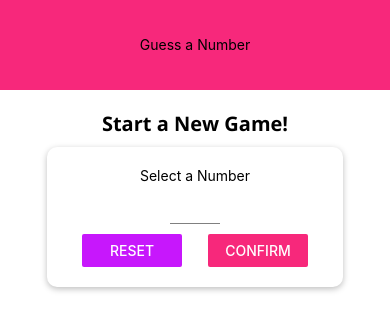
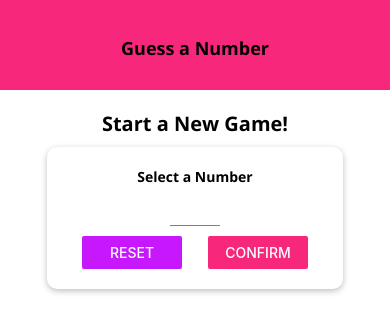
Before and after one commit to kangchih/number-guessing, a React Native app: screen / in a window 390 px wide. Shown: the top 332 px of the page. Built offline with nearby package versions, Linux system fonts and the light colour scheme.

Commit message:
Different ways to handle styles.

```diff
--- /dev/null
+++ b/components/BodyText.js
@@ -0,0 +1,17 @@
+import React from 'react';
+import { Text, StyleSheet } from 'react-native';
+
+const BodyText = props => {
+    return (
+        <Text style={styles.body}>{props.children}</Text>
+
+    );
+};
+
+const styles = StyleSheet.create({
+    body: {
+        fontFamily: 'open-sans-bold'
+    },
+});
+
+export default BodyText;
--- a/components/Header.js
+++ b/components/Header.js
@@ -1,12 +1,14 @@
 import React from 'react';
 import { View, Text, StyleSheet } from 'react-native';
 import Colors from '../constants/colors';
+import TitleText from './TitleText';
+
 
 //functional components
 const Header = props => {
     return (
         <View style={styles.header}>
-            <Text style={styles.headerTitle}>{props.title}</Text>
+            <TitleText>{props.title}</TitleText>
         </View>
     );
 };
@@ -19,9 +21,11 @@
         backgroundColor: Colors.primary,
         alignItems: 'center'
     },
-    headerTitle: {
-        color: 'black',
-    }
+    // headerTitle: {
+    //     color: 'black',
+    //     fontSize: 18,
+    //     fontFamily: 'open-sans-bold'
+    // }
 
 });
 
--- /dev/null
+++ b/components/TitleText.js
@@ -0,0 +1,18 @@
+import React from 'react';
+import { Text, StyleSheet } from 'react-native';
+
+const TitleText = props => {
+    return (
+        <Text style={{...styles.title, ...props.style}}>{props.children}</Text>
+
+    );
+};
+
+const styles = StyleSheet.create({
+    title: {
+        fontFamily: 'open-sans-bold',
+        fontSize: 18
+    },
+});
+
+export default TitleText;
--- /dev/null
+++ b/constants/default-styles.js
@@ -0,0 +1,11 @@
+import { StyleSheet } from 'react-native';
+
+export default StyleSheet.create({
+    bodyText: {
+        fontFamily: 'open-sans',
+    },
+    title: {
+        fontFamily: 'open-sans-bold',
+        fontSize: 18
+    },
+});
--- a/screens/GameScreen.js
+++ b/screens/GameScreen.js
@@ -2,7 +2,7 @@
 import { View, Text, StyleSheet, Button, Alert } from 'react-native';
 import NumberContainer from '../components/NumberContainer';
 import Card from '../components/Card';
-
+import DefaultStyles from '../constants/default-styles'
 
 const generateRandomBetween = (min, max, exclude) => {
     min = Math.ceil(min);
@@ -54,7 +54,7 @@
     };
     return (
         <View style={styles.screen}>
-            <Text >Opponent's Guess</Text>
+            <Text style={DefaultStyles.title} >Opponent's Guess</Text>
             <NumberContainer>{currentGuess}</NumberContainer>
             <Card style={styles.buttonContainer}>
                 <Button title="LOWER" onPress={nextGuessHandler.bind(this, 'lower')} />
--- a/screens/StartGameScreen.js
+++ b/screens/StartGameScreen.js
@@ -5,6 +5,8 @@
 import Input from '../components/Input';
 import Number from '../components/NumberContainer';
 import NumberContainer from '../components/NumberContainer';
+import BodyText from '../components/BodyText';
+import TitleText from '../components/TitleText';
 
 
 const StartGameScreen = props => {
@@ -53,9 +55,9 @@
             Keyboard.dismiss();
         }}>
             <View style={styles.screen}>
-                <Text style={styles.title}>Start a New Game!</Text>
+                <TitleText style={styles.title}>Start a New Game!</TitleText>
                 <Card style={styles.inputContainer}>
-                    <Text>Select a Number</Text>
+                    <BodyText>Select a Number</BodyText>
                     <Input
                         style={styles.input}
                         blurOnSubmit
@@ -89,7 +91,8 @@
     screen: {
         flex: 1,
         padding: 10,
-        alignItems: 'center'
+        alignItems: 'center',
+        // fontFamily: 'open-sans-bold'
     },
     title: {
         fontSize: 20,
@@ -118,7 +121,9 @@
     summaryContainer: {
         marginTop: 20,
         alignItems: 'center',
-
+    },
+    text: {
+        fontFamily: 'open-sans'
     }
 });
 
```
